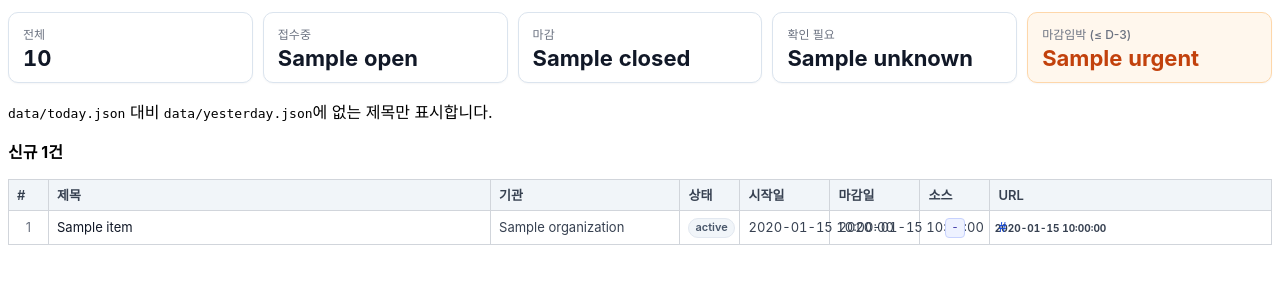
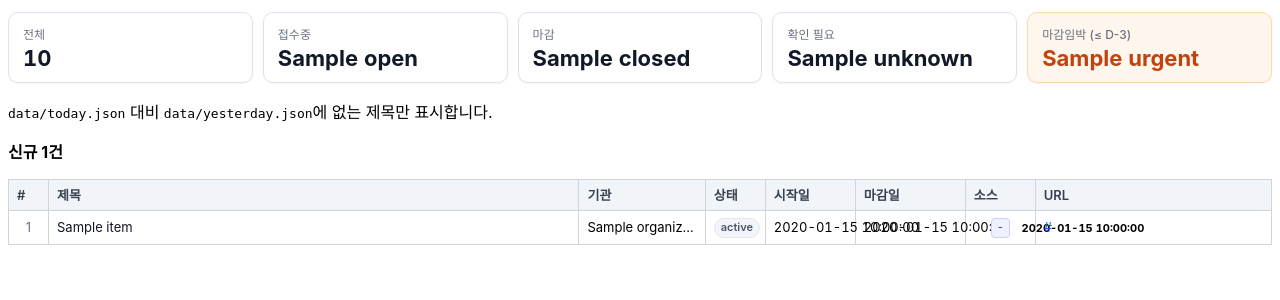
Before and after one commit to hover9710-beep/Job-bizgov-platform, a Flask app: template templates/new.html in a window 1280 px wide. Shown: the part 204-504 px from the top of the page. Run offline with Flask 3, Linux system fonts and the light colour scheme; the template is opened without the code that fills it: most values are stand-ins (such as "Sample title", 1, 10 or a date in 2020).

Commit message:
fix: UI 컬럼 폭 조정 (제목 넓힘/기관 줄임/마감일 개선)
Made-with: Cursor

```diff
--- a/templates/new.html
+++ b/templates/new.html
@@ -30,10 +30,10 @@
         table.table-main th { background: #f1f5f9; text-align: left; font-weight: 600; color: #374151; white-space: nowrap; }
 
         td.num-col    { text-align: center; color: #6b7280; }
-        td.title-col  { overflow: hidden; text-overflow: ellipsis; white-space: nowrap; }
-        td.org-col    { overflow: hidden; text-overflow: ellipsis; white-space: nowrap; color: #374151; }
-        td.status-col { text-align: center; padding: 4px 2px; overflow: hidden; }
-        td.date-col   { white-space: nowrap; color: #374151; font-variant-numeric: tabular-nums; text-align: center; }
+        .title-col { white-space: nowrap; overflow: hidden; text-overflow: ellipsis; }
+        .org-col { white-space: nowrap; overflow: hidden; text-overflow: ellipsis; max-width: 120px; font-size: 12px; }
+        .status-col { text-align: center; white-space: nowrap; }
+        .date-col { white-space: nowrap; text-align: center; font-variant-numeric: tabular-nums; font-size: 12px; }
         td.source-col { text-align: center; padding: 4px 4px; overflow: hidden; }
         td.url-col    { overflow: hidden; text-overflow: ellipsis; white-space: nowrap; max-width: 150px; }
         td.url-col a  { color: #1d4ed8; text-decoration: none; }
@@ -75,21 +75,9 @@
         .title-link:hover { color: #1d4ed8; text-decoration: underline; }
 
         /* --- 마감일 배지 (D-3 / D-7 / 마감) --- */
-        .deadline-badge {
-            display: inline-block;
-            margin-left: 4px;
-            padding: 1px 6px;
-            border-radius: 4px;
-            font-size: 10px;
-            font-weight: 700;
-            border: 1px solid transparent;
-            white-space: nowrap;
-            vertical-align: middle;
-        }
-        td.date-col.deadline-danger { background: #fef2f2; color: #991b1b; font-weight: 600; }
-        td.date-col.deadline-danger .deadline-badge { background: #fee2e2; color: #991b1b; border-color: #fecaca; }
-        td.date-col.deadline-warn   { background: #fffbeb; color: #92400e; font-weight: 600; }
-        td.date-col.deadline-warn   .deadline-badge { background: #fef3c7; color: #92400e; border-color: #fde68a; }
+        .deadline-badge { display: inline-block; margin-left: 4px; font-weight: 700; font-size: 11px; padding: 2px 5px; border-radius: 6px; line-height: 1.2; }
+        .deadline-danger { background: #fee2e2; color: #b91c1c; }
+        .deadline-warn { background: #fef3c7; color: #b45309; }
 
         /* --- 반응형: 좁은 화면에서 요약 카드 열 수 조정 --- */
         @media (max-width: 900px) {
@@ -178,17 +166,15 @@
     <p><strong>신규 {{ count }}건</strong></p>
 
     <table class="table-main">
-        {# 고정 컬럼 너비: table-layout:fixed 기준 권위(authoritative) 지정.
-           제목 35% / 기관 15% / URL 나머지 auto, 그 외는 px. #}
         <colgroup>
-            <col style="width: 40px;">
-            <col style="width: 35%;">
-            <col style="width: 15%;">
-            <col style="width: 60px;">
-            <col style="width: 90px;">
-            <col style="width: 90px;">
-            <col style="width: 70px;">
-            <col>
+            <col style="width:40px">
+            <col style="width:42%">
+            <col style="width:10%">
+            <col style="width:60px">
+            <col style="width:90px">
+            <col style="width:110px">
+            <col style="width:70px">
+            <col style="width:auto">
         </colgroup>
         <thead>
         <tr>
```
Also changed, not shown: other parts of templates/new.html (+14 -11 lines).
